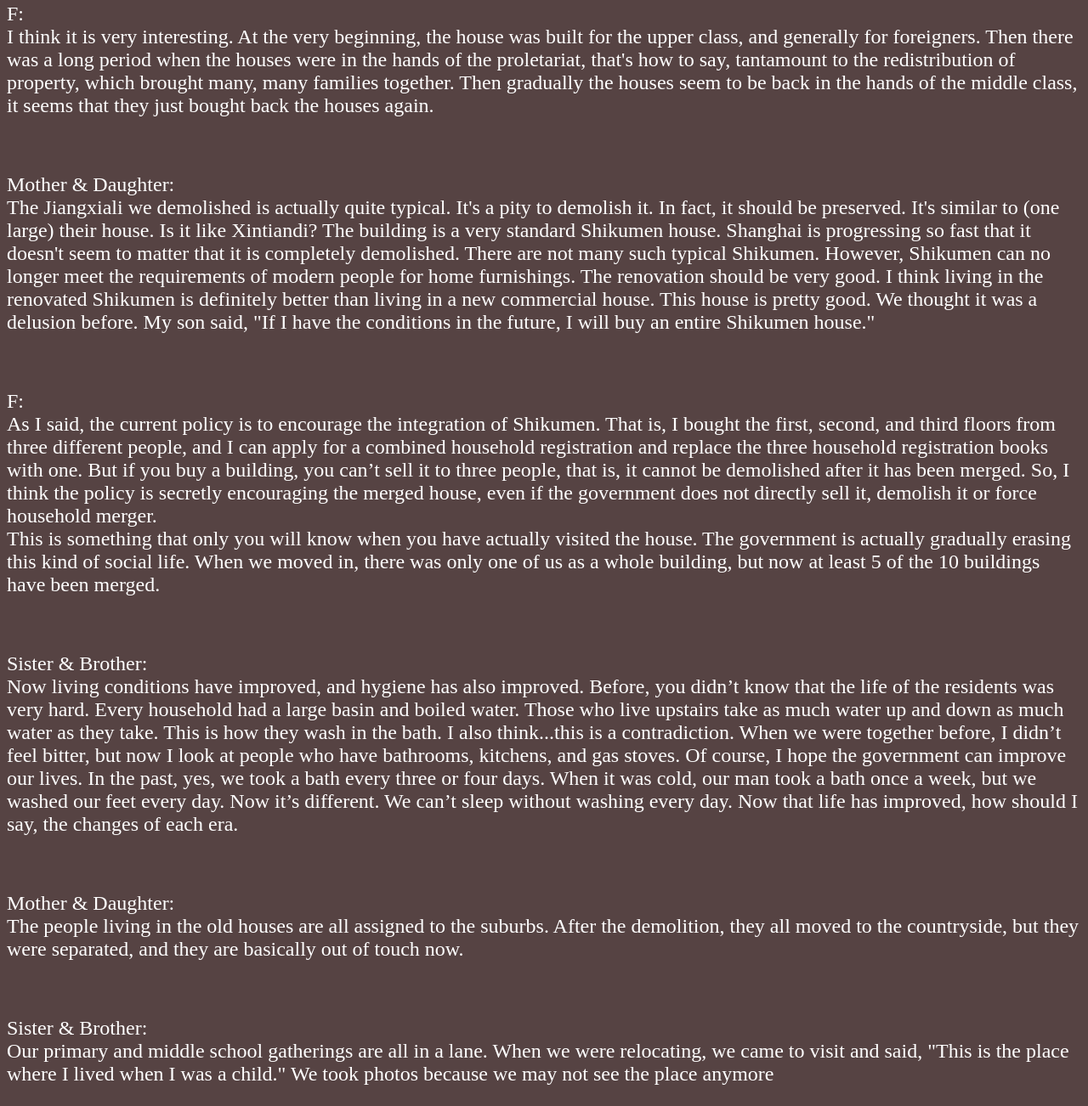
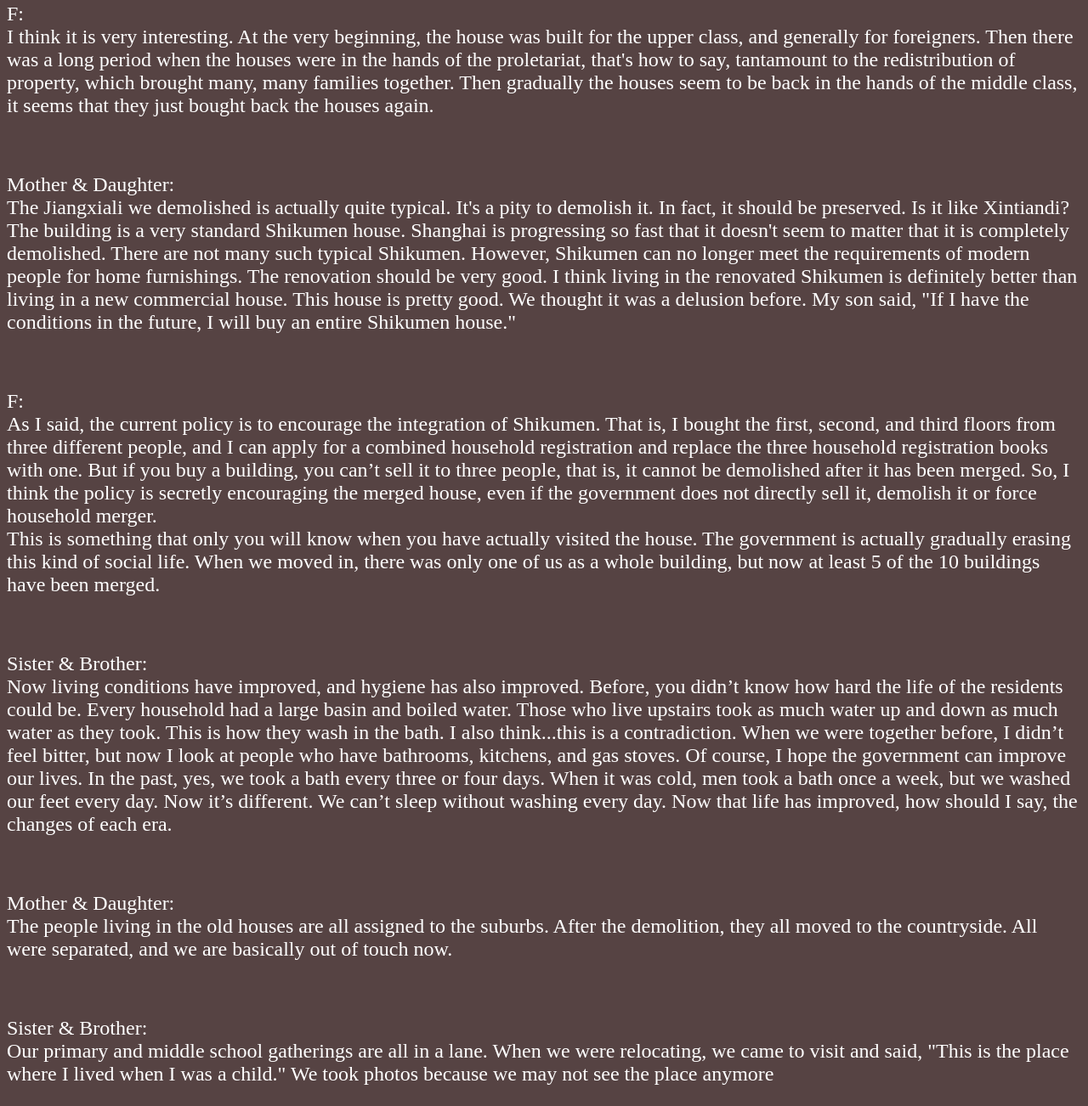
Before and after one commit to yb924/AtTheDoor, a plain HTML site: page five.html in a window 1280 px wide. Shown: the part 1302-2604 px from the top of the page at 85% size. Drawn offline with Linux system fonts and the light colour scheme.

Commit message:
last one

```diff
--- a/five.html
+++ b/five.html
@@ -36,7 +36,7 @@
 <br>
       <p>
         Mother & Daughter:<br>
-        The Jiangxiali we demolished is actually quite typical. It's a pity to demolish it. In fact, it should be preserved. It's similar to (one large) their house. Is it like Xintiandi? The building is a very standard Shikumen house. Shanghai is progressing so fast that it doesn't seem to matter that it is completely demolished. There are not many such typical Shikumen. However, Shikumen can no longer meet the requirements of modern people for home furnishings. The renovation should be very good. I think living in the renovated Shikumen is definitely better than living in a new commercial house. This house is pretty good. We thought it was a delusion before. My son said, "If I have the conditions in the future, I will buy an entire Shikumen house."
+        The Jiangxiali we demolished is actually quite typical. It's a pity to demolish it. In fact, it should be preserved. Is it like Xintiandi? The building is a very standard Shikumen house. Shanghai is progressing so fast that it doesn't seem to matter that it is completely demolished. There are not many such typical Shikumen. However, Shikumen can no longer meet the requirements of modern people for home furnishings. The renovation should be very good. I think living in the renovated Shikumen is definitely better than living in a new commercial house. This house is pretty good. We thought it was a delusion before. My son said, "If I have the conditions in the future, I will buy an entire Shikumen house."
       </p>
 <br>
 
@@ -46,13 +46,13 @@
 <br>
       <p>
         Sister & Brother:<br>
-        Now living conditions have improved, and hygiene has also improved. Before, you didn’t know that the life of the residents was very hard. Every household had a large basin and boiled water. Those who live upstairs take as much water up and down as much water as they take. This is how they wash in the bath. I also think...this is a contradiction. When we were together before, I didn’t feel bitter, but now I look at people who have bathrooms, kitchens, and gas stoves. Of course, I hope the government can improve our lives. In the past, yes, we took a bath every three or four days. When it was cold, our man took a bath once a week, but we washed our feet every day. Now it’s different. We can’t sleep without washing every day. Now that life has improved, how should I say, the changes of each era.
+        Now living conditions have improved, and hygiene has also improved. Before, you didn’t know how hard the life of the residents could be. Every household had a large basin and boiled water. Those who live upstairs took as much water up and down as much water as they took. This is how they wash in the bath. I also think...this is a contradiction. When we were together before, I didn’t feel bitter, but now I look at people who have bathrooms, kitchens, and gas stoves. Of course, I hope the government can improve our lives. In the past, yes, we took a bath every three or four days. When it was cold, men took a bath once a week, but we washed our feet every day. Now it’s different. We can’t sleep without washing every day. Now that life has improved, how should I say, the changes of each era.
       </p>
 
 <br>
       <p>
         Mother & Daughter:<br>
-        The people living in the old houses are all assigned to the suburbs. After the demolition, they all moved to the countryside, but they were separated, and they are basically out of touch now.
+        The people living in the old houses are all assigned to the suburbs. After the demolition, they all moved to the countryside. All were separated, and we are basically out of touch now.
       </p>
 <br>
       <p>
```
Also changed, not shown: 1 other file.
